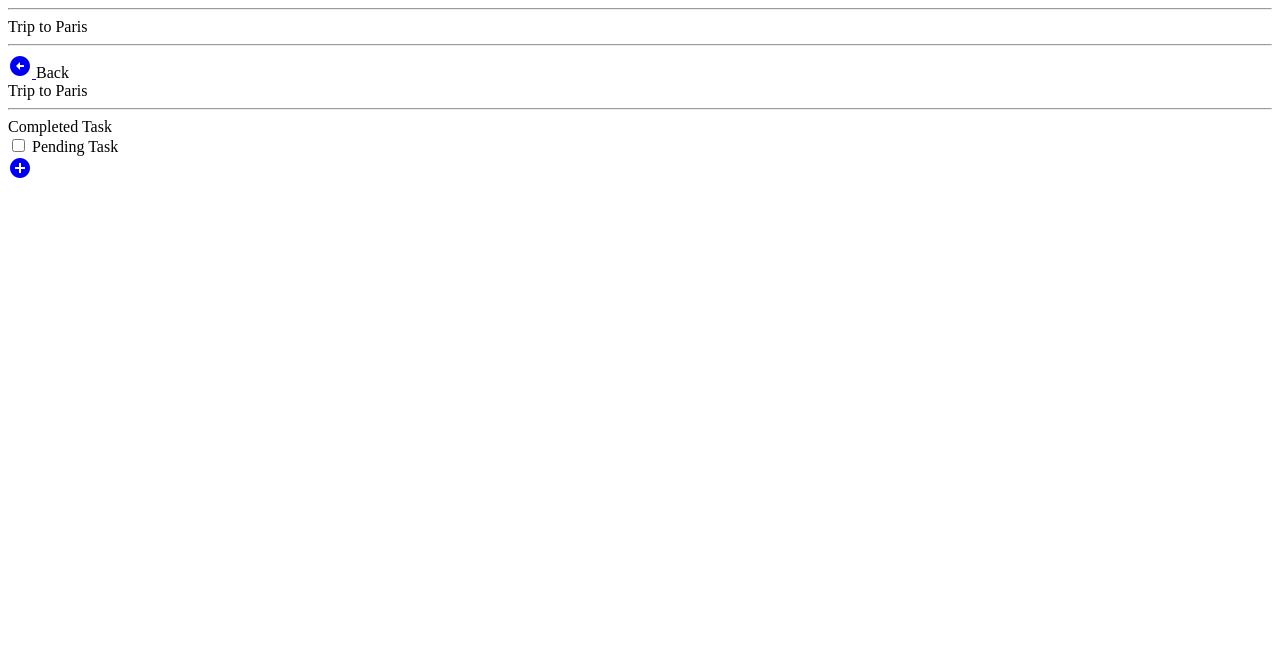
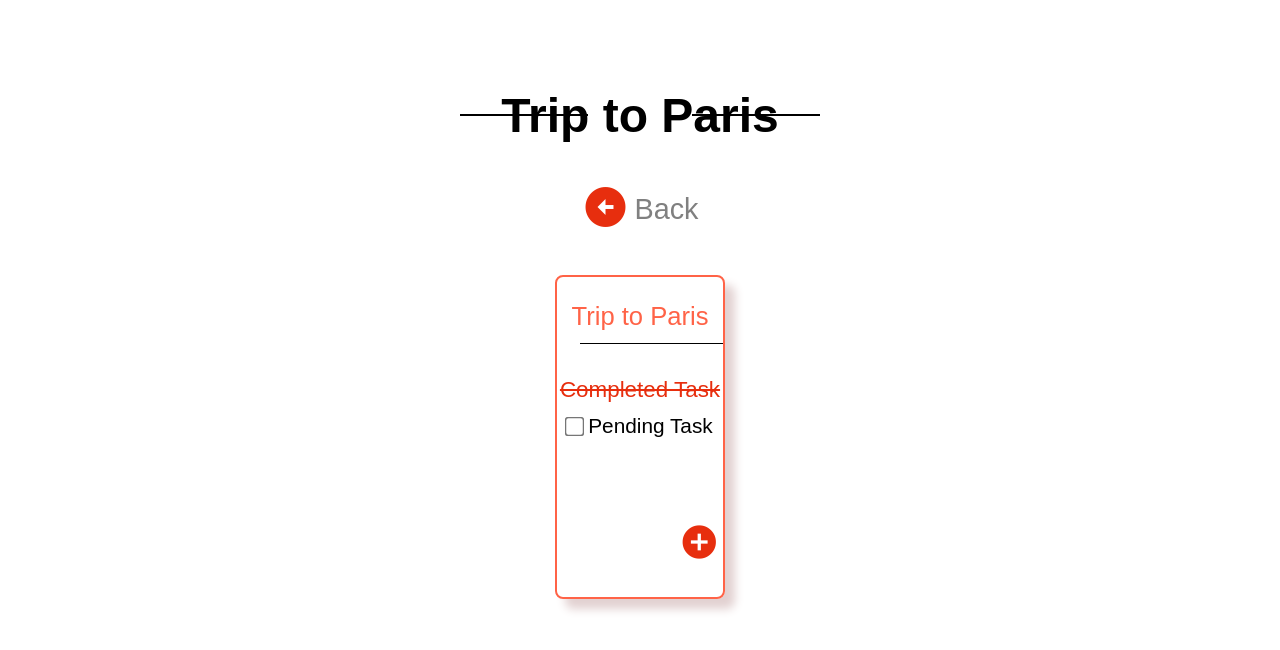
Before and after one commit to Basheerbachi/Projects, a plain HTML site: page TodoList/index3.html in a window 1280 px wide. Drawn offline with Linux system fonts and the light colour scheme.

Commit message:
Update style3.css

```diff
--- a/TodoList/style3.css
+++ b/TodoList/style3.css
@@ -1,36 +1,111 @@
-.container{
-    filter: blur(10px);
+body
+{
+    font-family: Arial, Helvetica, sans-serif;
 }
-.popup{
-    background-color: white;
+.top
+{
+    margin-top: 10vh;
+    font-size: 3rem;
+    font-weight: bolder;
+    text-align: center;
+}
+.hr1, .hr2
+{
+    width: 10vw;
+    display: inline-block;
+    border: none;
+    border-bottom: 2px solid black;
     position: absolute;
-    width: 450px;
-    height: 220px;
-    border: 2px solid rgb(216, 3, 3);
-    top: 230px;
-    left: 550px;
+}
+.hr1
+{
+    left: 460px;
+    top: 90px;
+}
+.hr2
+{
+    top: 90px;
+    right: 460px;
+}
+.back-flex
+{
+    display: flex;
+    align-items: center;
+    margin-top: 5vh;
+}
+.material-icons.back_icon
+{
+    color: #e72e0e;
+    font-size: 3rem;
+    /* margin-top: 2rem; */
+}
+.back
+{
+    font-weight:lighter;
+    font-size: 1.8rem;
+    color: grey;
+    margin-left: 5px;
+}
+.box
+{
+    border: 2px solid tomato;
+    width: 13vw;
+    height: 40vh;
+    border-radius: .5rem;
+    box-shadow: 10px 10px 10px #e2d1d1;
+    margin-top: 5vh;
+}
+.paris
+{
+    margin-top: 15%;
+    color: tomato;
     text-align: center;
-    border-radius: 10px;
+    font-size: 1.6rem;
+    margin-bottom: 12px;
+    font-weight: lighter;
 }
-.popup_text{
-    font-size: 22px;
-    color: rgb(231, 10, 10);
-    font-family: Verdana, Geneva, Tahoma, sans-serif;
-    margin: 30px;
+.hr3
+{
+    margin-left: 14%;
+    border: none;
+    border-bottom: 1px solid;
 }
-#popup_input{
-    width: 300px;
-    height: 30px;
-    border: 2px solid rgb(216, 5, 5);
-    border-radius: 5px;
+.completed
+{
+    text-decoration: line-through;
+    color: #e72e0e;
+    font-size: 1.4rem;
+    text-align: center;
+    margin-top: 20%;
 }
-.btn{
-    display: inline-block;
-    background-color: rgb(218, 2, 2);
-    color: white;
-    padding: 10px;
-    border-radius: 25px;
-    font-size: 20px;
-    width: 100px;
-    border: 0px;
+label
+{
+    font-size: 1.3rem;
 }
+input
+{
+    transform: scale(1.5);
+    margin-top: 10%;
+    margin-left: 11px;
+}
+.material-icons.add_icon
+{
+    color: #e72e0e;
+    font-size: 2.5rem;
+    margin-right: 4px;
+}
+.flex-add
+{
+    display: flex;
+    height: 16vh;
+    justify-content: end;
+    align-items: flex-end;
+}
+
+.wrapper
+{
+    display: flex;
+    flex-flow: column wrap;
+    justify-content: center;
+    align-items: center;
+}
```
